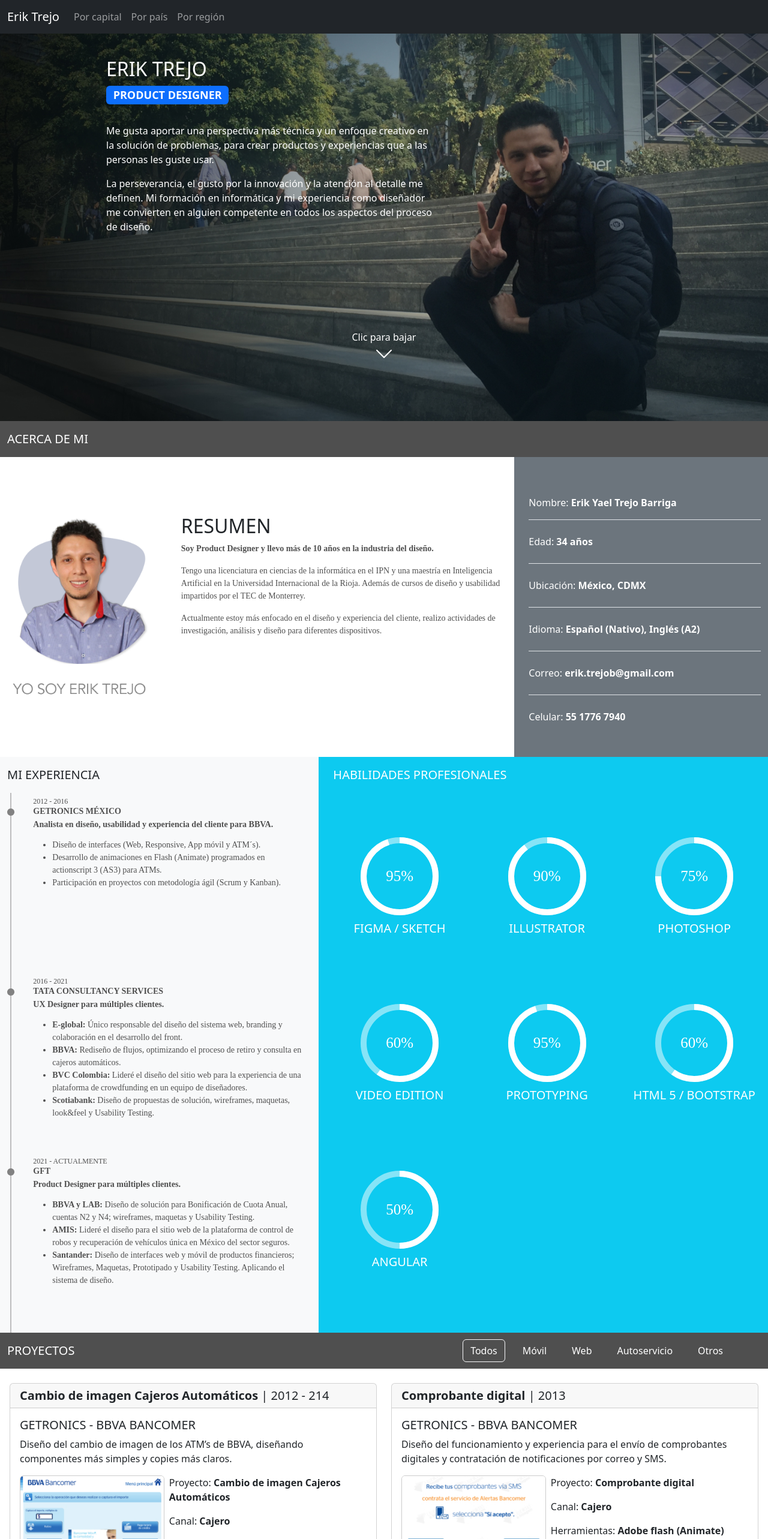
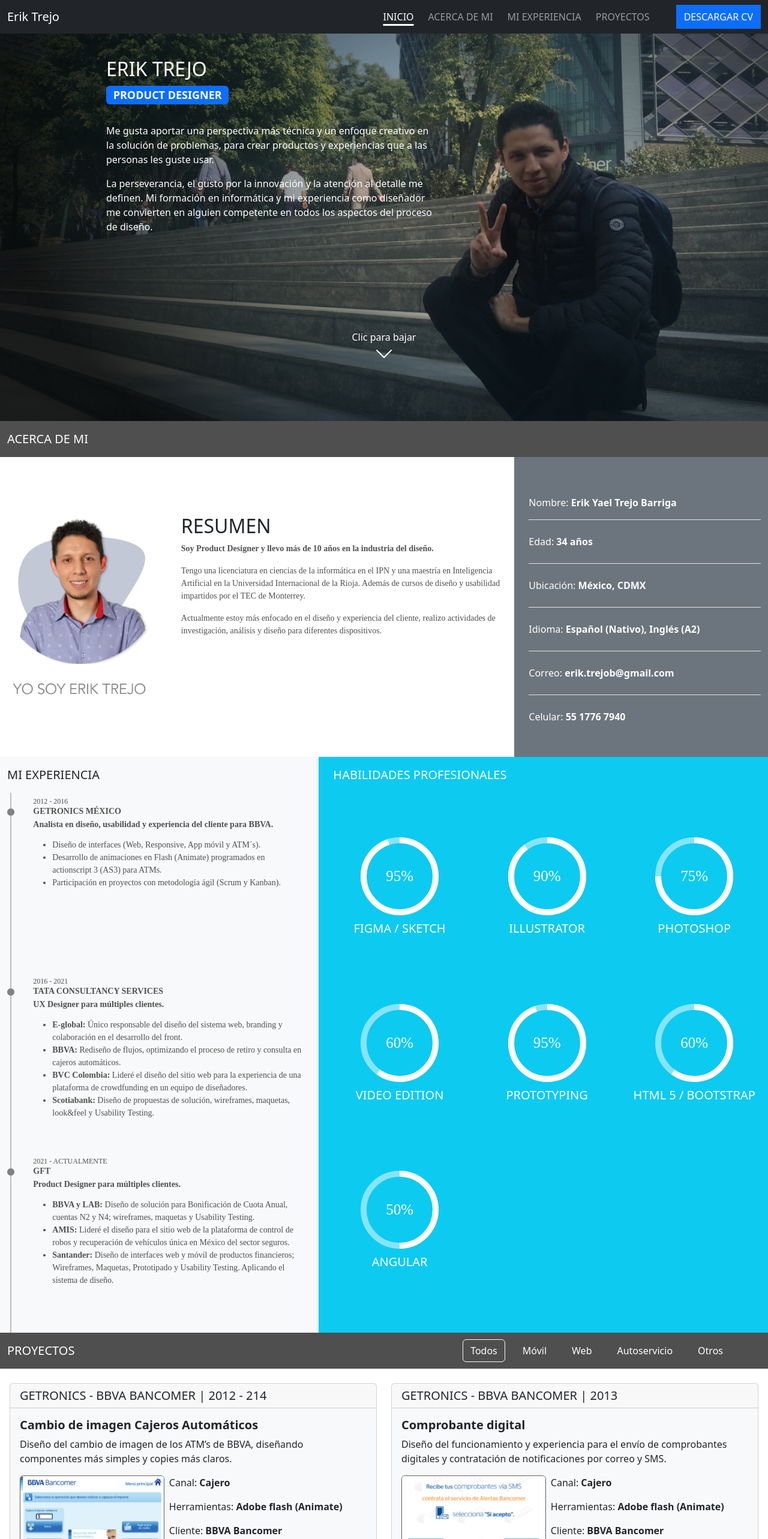
Before and after one commit to ErikTrejo07/book-erik, an Angular app: page /countries/by-capital in a window 1280 px wide. Shown: the top 2566 px of the page at 60% size. Built offline with nearby package versions, Linux system fonts and the light colour scheme.

Commit message:
Navbar funcionando y con estilos

```diff
--- a/src/app/countries/components/about-me-section/about-me-section.component.html
+++ b/src/app/countries/components/about-me-section/about-me-section.component.html
@@ -1,3 +1,4 @@
+
 
   <nav class="navbar navbar-expand-sm navbar-dark">
     <div class="container-fluid">
--- a/src/app/countries/components/about-me-section/about-me-section.component.ts
+++ b/src/app/countries/components/about-me-section/about-me-section.component.ts
@@ -8,7 +8,6 @@ import { ChangeDetectionStrategy, Component } from '@angular/core';
 })
 export class AboutMeSectionComponent {
 
-  //public actualDate: Date = new Date();
   public birthdate: Date = new Date(1990, 0, 7);
 
   calcularEdad(): number {
--- a/src/app/countries/components/home-section/home-section.component.css
+++ b/src/app/countries/components/home-section/home-section.component.css
@@ -22,6 +22,10 @@
   }
 }
 
+a {
+  cursor: pointer;
+}
+
 /* .background-overlay {
 	position: absolute;
 	background: rgba(62, 88, 72, 0.7);
--- a/src/app/countries/components/home-section/home-section.component.html
+++ b/src/app/countries/components/home-section/home-section.component.html
@@ -21,12 +21,14 @@
       <div class="d-flex flex-column text-white text-center">
         <div class="pt-5 mt-1 mt-sm-5 mt-md-1 mt-lg-5">
 
+          <a (click)="scrollToSection('seccion2')" class="nav-link">
             <span class="order-1">Clic para bajar</span>
             <div class="order-2">
               <svg xmlns="http://www.w3.org/2000/svg" width="32" height="32" fill="currentColor" class="bi bi-chevron-down" viewBox="0 0 16 16">
                 <path fill-rule="evenodd" d="M1.646 4.646a.5.5 0 0 1 .708 0L8 10.293l5.646-5.647a.5.5 0 0 1 .708.708l-6 6a.5.5 0 0 1-.708 0l-6-6a.5.5 0 0 1 0-.708"/>
               </svg>
             </div>
+          </a>
 
         </div>
       </div>
--- a/src/app/countries/components/home-section/home-section.component.ts
+++ b/src/app/countries/components/home-section/home-section.component.ts
@@ -6,4 +6,13 @@ import { ChangeDetectionStrategy, Component } from '@angular/core';
   templateUrl: './home-section.component.html',
   styleUrls: ['./home-section.component.css'],
 })
-export class HomeSectionComponent { }
+export class HomeSectionComponent {
+
+  scrollToSection(sectionId: string): void {
+    const element = document.getElementById(sectionId);
+    if (element) {
+      element.scrollIntoView({ behavior: 'smooth' });
+    }
+  }
+
+}
--- a/src/app/countries/components/proyect-card/proyect-card.component.css
+++ b/src/app/countries/components/proyect-card/proyect-card.component.css
@@ -1,4 +1,4 @@
 img {
-  border: 1px solid #ccc;
-  border-radius: 6px;
+  border: 0.5px solid #5f5f5f;
+  /* border-radius: 6px; */
 }
--- a/src/app/countries/components/proyect-card/proyect-card.component.html
+++ b/src/app/countries/components/proyect-card/proyect-card.component.html
@@ -29,19 +29,19 @@
 
         <ng-template #tosdosLosProyectos>
           <div class="card">
-            <h5 class="card-header"><strong>{{ proyect.name }}</strong> | {{ proyect.year }} </h5>
-            <div class="card-body">
-              <h5 class="card-title"> {{ proyect.company | uppercase }} - {{ proyect.customer | uppercase }}</h5>
+            <h5 class="card-header"> {{ proyect.company | uppercase }} - {{ proyect.customer | uppercase }} | {{ proyect.year }} </h5>
+            <div class="card-body bg-light">
+              <h5 class="card-title"><strong> {{ proyect.name }} </strong></h5>
                 <p class="card-text">{{ proyect.shDescription }}</p>
               <div class="row g-0">
                 <div class="col-5">
-                  <img [src]="proyect.coverImg" class="img-fluid rounded-start" alt="Imagen del proyecto">
+                  <img [src]="proyect.coverImg" class="img-fluid rounded" alt="Imagen del proyecto">
                 </div>
                 <div class="col-7">
                   <div class="px-2">
-                    <p class="card-text">Proyecto: <strong>{{ proyect.name }}</strong></p>
                     <p class="card-text">Canal: <strong>{{ proyect.device }}</strong></p>
                     <p class="card-text">Herramientas: <strong>{{ proyect.tool }}</strong></p>
+                    <p class="card-text">Cliente: <strong>{{ proyect.customer }}</strong></p>
                     <!-- <p class="card-text"><small class="text-body-secondary">{{ proyect.device }}</small></p> -->
                     <button (click)="enviarId(proyect.id)" (click)="sendMessage()" [routerLink]="[ '/countries/by', proyect.id]"  class="btn btn-outline-primary btn-sm">Más información</button>
                   </div>
--- a/src/app/countries/pages/by-capital-page/by-capital-page.component.html
+++ b/src/app/countries/pages/by-capital-page/by-capital-page.component.html
@@ -3,14 +3,23 @@
   <shared-navbar></shared-navbar>
 </div>
 
+
 <!-- Sección 1 -->
-<proyects-home-section></proyects-home-section>
+<section id="seccion1">
+  <proyects-home-section></proyects-home-section>
+</section>
 
 <!-- Sección 2 -->
-<proyects-about-me-section></proyects-about-me-section>
+<section id="seccion2">
+  <proyects-about-me-section></proyects-about-me-section>
+</section>
 
 <!-- Sección 3 -->
-<proyects-my-experince-section></proyects-my-experince-section>
+<section id="seccion3">
+  <proyects-my-experince-section></proyects-my-experince-section>
+</section>
 
 <!-- Sección 4 -->
-<app-by-region-page></app-by-region-page>
+<section id="seccion4">
+  <app-by-region-page></app-by-region-page>
+</section>
--- a/src/app/countries/pages/by-capital-page/by-capital-page.component.ts
+++ b/src/app/countries/pages/by-capital-page/by-capital-page.component.ts
@@ -12,7 +12,4 @@ export class ByCapitalPageComponent {
   constructor(  ) {}
 
 
-
-
-
 }
--- /dev/null
+++ b/src/app/shared/components/navbar/navbar.component.css
@@ -0,0 +1,42 @@
+
+a {
+  cursor: pointer;
+}
+
+a.active {
+  /* background-color: #f0f0f0; */
+  color: white;
+  /* font-weight: bold; */
+  text-decoration: underline 3px;
+  text-underline-offset: 6px;
+}
+
+button.cv {
+  border-radius: 0;
+  margin-left: 32px;
+  margin-top: 0;
+}
+
+.div-justify {
+  display: flex;
+  justify-content: flex-end;
+}
+
+@media (max-width: 767px) {
+
+  .navbar-collapse {
+    display: block;
+    transition: max-height 0.5s ease-in-out;
+    max-height: 500px; /* Altura máxima cuando está visible */
+    overflow: hidden;
+  }
+
+  .navbar-collapse[hidden] {
+    max-height: 0; /* Altura cero cuando está oculto */
+  }
+
+  .div-justify {
+    text-align: center;
+  }
+
+}
--- a/src/app/shared/components/navbar/navbar.component.html
+++ b/src/app/shared/components/navbar/navbar.component.html
@@ -1,14 +1,18 @@
-<nav class="navbar fixed-top navbar-expand-sm navbar-dark bg-dark">
+<nav class="navbar fixed-top navbar-expand-md navbar-dark bg-dark">
   <div class="container-fluid">
     <a class="navbar-brand" href="#">Erik Trejo</a>
-    <button class="navbar-toggler" type="button" data-bs-toggle="collapse" data-bs-target="#navbarNavAltMarkup" aria-controls="navbarNavAltMarkup" aria-expanded="false" aria-label="Toggle navigation">
+    <button class="navbar-toggler" type="button" (click)="toggleCollapse()" data-bs-toggle="collapse" data-bs-target="#navbarNavAltMarkup" aria-controls="navbarNavAltMarkup" aria-expanded="false" aria-label="Toggle navigation">
       <span class="navbar-toggler-icon"></span>
     </button>
-    <div class="collapse navbar-collapse" id="navbarNavAltMarkup">
+    <div class="collapse navbar-collapse div-justify" id="navbarNavAltMarkup" [hidden]="isCollapsed">
       <div class="navbar-nav">
-        <a routerLink="countries/by-capital" routerLinkActive="active" class="nav-link" href="#">Por capital</a>
-        <a routerLink="countries/by-country" routerLinkActive="active" class="nav-link" href="#">Por país</a>
-        <a routerLink="countries/by-region" routerLinkActive="active" class="nav-link" href="#">Por región</a>
+
+        <a [class.active]="currentSection === 'seccion1'" (click)="scrollToSection('seccion1')" class="mx-md-1 nav-link">INICIO</a>
+        <a [class.active]="currentSection === 'seccion2'" (click)="scrollToSection('seccion2')" class="mx-md-1 nav-link">ACERCA DE MI</a>
+        <a [class.active]="currentSection === 'seccion3'" (click)="scrollToSection('seccion3')" class="mx-md-1 nav-link">MI EXPERIENCIA</a>
+        <a [class.active]="currentSection === 'seccion4'" (click)="scrollToSection('seccion4')" class="mx-md-1 nav-link">PROYECTOS</a>
+        <button class="btn btn-primary cv"> DESCARGAR CV</button>
+
 
       </div>
     </div>
--- a/src/app/shared/components/navbar/navbar.component.ts
+++ b/src/app/shared/components/navbar/navbar.component.ts
@@ -1,11 +1,38 @@
-import { Component } from '@angular/core';
+import { Component, HostListener } from '@angular/core';
 
 @Component({
   selector: 'shared-navbar',
   templateUrl: './navbar.component.html',
-  styles: [
-  ]
+  styleUrls: ['./navbar.component.css']
 })
 export class NavbarComponent {
 
+  currentSection: string = 'seccion1';
+  isCollapsed = true;
+
+  @HostListener('window:scroll', [])
+  onScroll(): void {
+    const sections = document.querySelectorAll('section');
+    let currentSection = '';
+    sections.forEach(section => {
+      const sectionTop = section.getBoundingClientRect().top;
+      if (sectionTop <= 60) {
+        currentSection = section.id;
+      }
+    });
+    this.currentSection = currentSection;
+  }
+
+  scrollToSection(sectionId: string): void {
+    const element = document.getElementById(sectionId);
+    if (element) {
+      element.scrollIntoView({ behavior: 'smooth' });
+    }
+    this.isCollapsed = true;
+  }
+
+  toggleCollapse(): void {
+    this.isCollapsed = !this.isCollapsed;
+  }
+
 }
```
Lines whose indentation alone changed are shown as unchanged.
